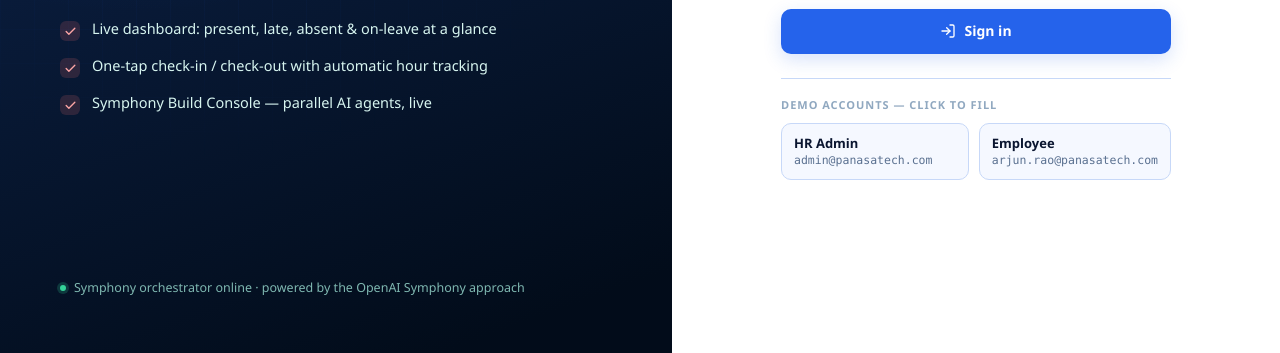
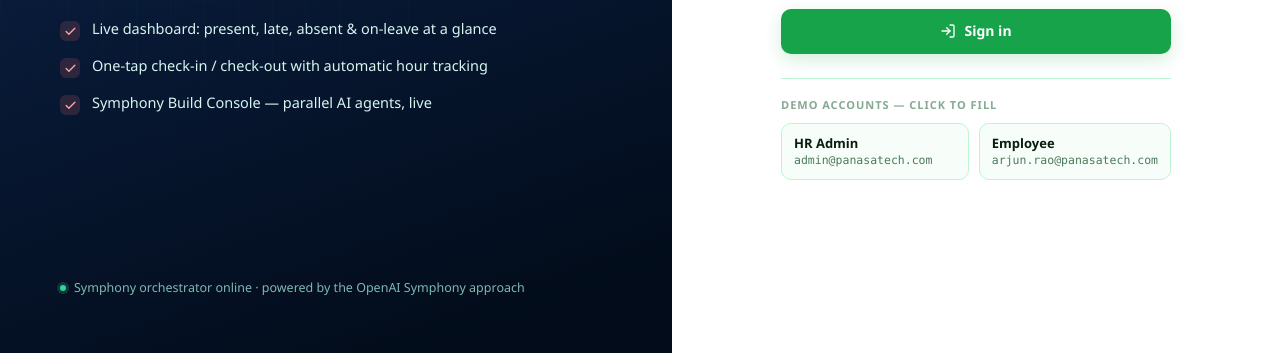
Before and after one commit to VishnuRaviPanasa/attendance-symphony, a plain HTML site: page index.html in a window 1280 px wide. Shown: the part 447-800 px from the top of the page. Drawn offline with Linux system fonts and the light colour scheme.

Commit message:
ATT-207: Change the UI theme to green
Change the UI theme to green

Verified: structural check of index.html — index.html intact and parseable

Implemented by agent-01 (UI Agent) under Symphony orchestration.

```diff
--- a/index.html
+++ b/index.html
@@ -28,23 +28,23 @@ svg:not([width]){width:1em;height:1em;flex:none}
   --font: "Segoe UI Variable","Segoe UI",-apple-system,BlinkMacSystemFont,Roboto,"Helvetica Neue",Arial,sans-serif;
   --mono: "Cascadia Code","JetBrains Mono","SF Mono",Consolas,"Liberation Mono",monospace;
 
-  --bg:        #f0f4ff;
-  --bg-grad:   radial-gradient(1200px 600px at 78% -8%, #dbeafe 0%, rgba(219,234,254,0) 60%), var(--bg);
+  --bg:        #f0fdf4;
+  --bg-grad:   radial-gradient(1200px 600px at 78% -8%, #dcfce7 0%, rgba(220,252,231,0) 60%), var(--bg);
   --surface:   #ffffff;
-  --surface-2: #f5f8ff;
-  --surface-3: #eaf0ff;
-  --border:    #c7d8f8;
-  --border-2:  #b0c8f0;
-  --ink:       #0a1530;
-  --ink-2:     #1a3060;
-  --muted:     #5a7090;
-  --muted-2:   #90a8c0;
-
-  --accent:    #2563eb;
-  --accent-2:  #1d4ed8;
+  --surface-2: #f7fef9;
+  --surface-3: #ecfdf5;
+  --border:    #bbf7d0;
+  --border-2:  #86efac;
+  --ink:       #0a1e0f;
+  --ink-2:     #14532d;
+  --muted:     #4b7a5a;
+  --muted-2:   #86a992;
+
+  --accent:    #16a34a;
+  --accent-2:  #15803d;
   --accent-ink:#ffffff;
-  --accent-soft:#dbeafe;
-  --accent-glow: rgba(37,99,235,.18);
+  --accent-soft:#dcfce7;
+  --accent-glow: rgba(22,163,74,.18);
 
   /* status (always paired with icon + label) */
   --present:  #16a34a; --present-soft:#dcf3e3;
@@ -62,23 +62,23 @@ svg:not([width]){width:1em;height:1em;flex:none}
 /* ---- Design tokens : DARK ---- */
 @media (prefers-color-scheme: dark){
   :root{
-    --bg:        #020c1a;
-    --bg-grad:   radial-gradient(1200px 620px at 80% -10%, #0f2855 0%, rgba(15,40,85,0) 58%), var(--bg);
-    --surface:   #071428;
-    --surface-2: #051020;
-    --surface-3: #0a1a30;
-    --border:    #1a3060;
-    --border-2:  #223878;
-    --ink:       #e7edf3;
-    --ink-2:     #b9c9df;
-    --muted:     #8090a6;
-    --muted-2:   #647080;
-
-    --accent:    #60a5fa;
-    --accent-2:  #3b82f6;
-    --accent-ink:#0c1e40;
-    --accent-soft: rgba(96,165,250,.14);
-    --accent-glow: rgba(96,165,250,.22);
+    --bg:        #020c06;
+    --bg-grad:   radial-gradient(1200px 620px at 80% -10%, #052e16 0%, rgba(5,46,22,0) 58%), var(--bg);
+    --surface:   #051a0a;
+    --surface-2: #031408;
+    --surface-3: #071e0c;
+    --border:    #14532d;
+    --border-2:  #166534;
+    --ink:       #e7f3eb;
+    --ink-2:     #b9d9c1;
+    --muted:     #809a86;
+    --muted-2:   #647068;
+
+    --accent:    #4ade80;
+    --accent-2:  #22c55e;
+    --accent-ink:#052e16;
+    --accent-soft: rgba(74,222,128,.14);
+    --accent-glow: rgba(74,222,128,.22);
 
     --present:  #34d399; --present-soft: rgba(52,211,153,.15);
     --late:     #fbbf24; --late-soft: rgba(251,191,36,.15);
@@ -93,10 +93,10 @@ svg:not([width]){width:1em;height:1em;flex:none}
 }
 /* Explicit theme overrides (toggle wins over OS in both directions) */
 :root[data-theme="light"]{
-  --bg:#f0f4ff;--bg-grad:radial-gradient(1200px 600px at 78% -8%, #dbeafe 0%, rgba(219,234,254,0) 60%), var(--bg);
-  --surface:#ffffff;--surface-2:#f5f8ff;--surface-3:#eaf0ff;--border:#c7d8f8;--border-2:#b0c8f0;
-  --ink:#0a1530;--ink-2:#1a3060;--muted:#5a7090;--muted-2:#90a8c0;
-  --accent:#2563eb;--accent-2:#1d4ed8;--accent-ink:#ffffff;--accent-soft:#dbeafe;--accent-glow:rgba(37,99,235,.18);
+  --bg:#f0fdf4;--bg-grad:radial-gradient(1200px 600px at 78% -8%, #dcfce7 0%, rgba(220,252,231,0) 60%), var(--bg);
+  --surface:#ffffff;--surface-2:#f7fef9;--surface-3:#ecfdf5;--border:#bbf7d0;--border-2:#86efac;
+  --ink:#0a1e0f;--ink-2:#14532d;--muted:#4b7a5a;--muted-2:#86a992;
+  --accent:#16a34a;--accent-2:#15803d;--accent-ink:#ffffff;--accent-soft:#dcfce7;--accent-glow:rgba(22,163,74,.18);
   --present:#16a34a;--present-soft:#dcf3e3;--late:#c2740a;--late-soft:#f7ecd6;--absent:#dc2626;--absent-soft:#fadddd;
   --leave:#2563eb;--leave-soft:#dde6fb;--remote:#9333ea;--remote-soft:#efdcfb;
   --shadow-sm:0 1px 2px rgba(13,31,30,.06),0 1px 3px rgba(13,31,30,.04);
@@ -104,10 +104,10 @@ svg:not([width]){width:1em;height:1em;flex:none}
   --shadow-lg:0 18px 48px rgba(13,31,30,.16),0 6px 16px rgba(13,31,30,.08);
 }
 :root[data-theme="dark"]{
-  --bg:#020c1a;--bg-grad:radial-gradient(1200px 620px at 80% -10%, #0f2855 0%, rgba(15,40,85,0) 58%), var(--bg);
-  --surface:#071428;--surface-2:#051020;--surface-3:#0a1a30;--border:#1a3060;--border-2:#223878;
-  --ink:#e7edf3;--ink-2:#b9c9df;--muted:#8090a6;--muted-2:#647080;
-  --accent:#60a5fa;--accent-2:#3b82f6;--accent-ink:#0c1e40;--accent-soft:rgba(96,165,250,.14);--accent-glow:rgba(96,165,250,.22);
+  --bg:#020c06;--bg-grad:radial-gradient(1200px 620px at 80% -10%, #052e16 0%, rgba(5,46,22,0) 58%), var(--bg);
+  --surface:#051a0a;--surface-2:#031408;--surface-3:#071e0c;--border:#14532d;--border-2:#166534;
+  --ink:#e7f3eb;--ink-2:#b9d9c1;--muted:#809a86;--muted-2:#647068;
+  --accent:#4ade80;--accent-2:#22c55e;--accent-ink:#052e16;--accent-soft:rgba(74,222,128,.14);--accent-glow:rgba(74,222,128,.22);
   --present:#34d399;--present-soft:rgba(52,211,153,.15);--late:#fbbf24;--late-soft:rgba(251,191,36,.15);
   --absent:#f87171;--absent-soft:rgba(248,113,113,.15);--leave:#60a5fa;--leave-soft:rgba(96,165,250,.15);
   --remote:#e879f9;--remote-soft:rgba(232,121,249,.15);
```
Also changed, not shown: app.html (+40 -40 lines).
